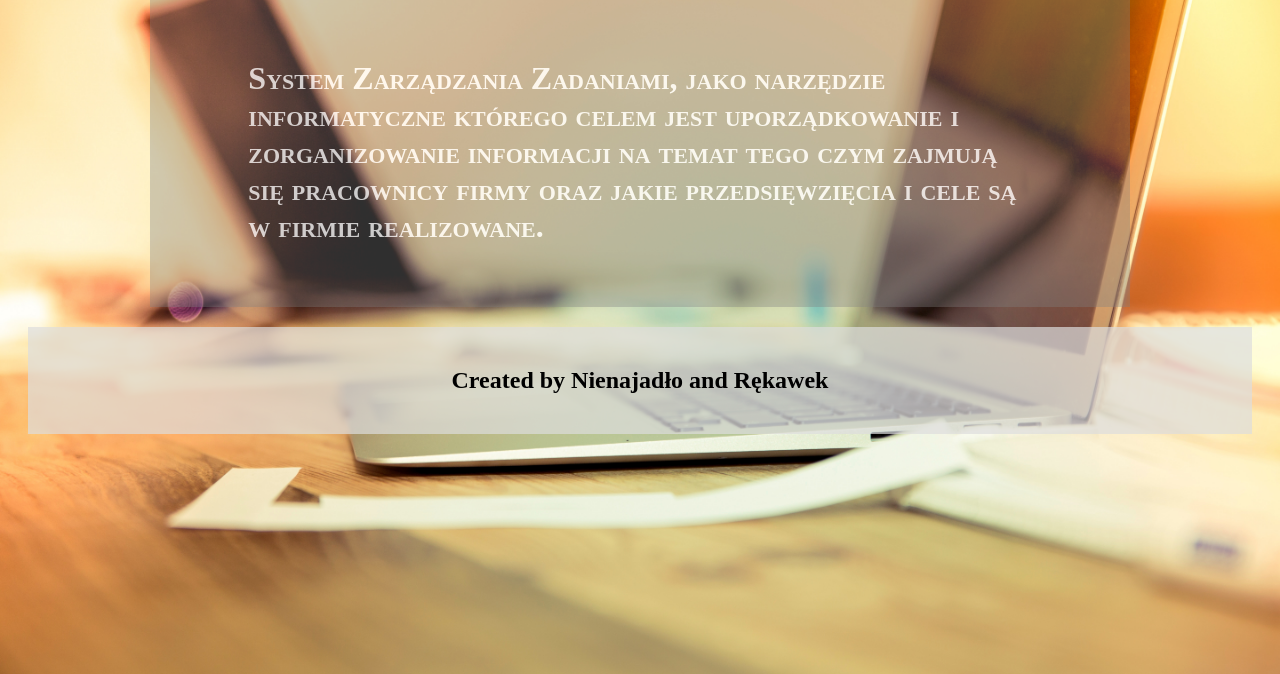
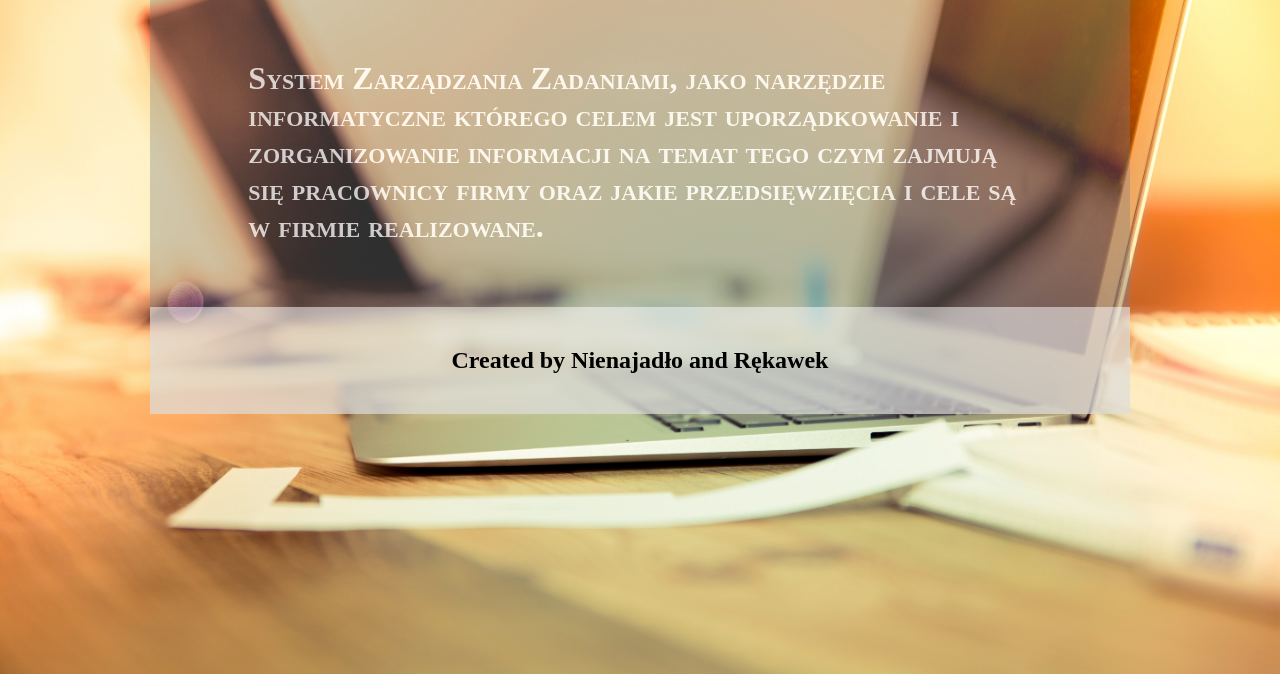
Before and after one commit to DarnoKzsip/phpzal, a PHP site: page /infosite.php in a window 1280 px wide. Shown: the part 112-786 px from the top of the page. Run offline with PHP 8.4, Linux system fonts and the light colour scheme.

Commit message:
Merge branch 'cssy' of https://github.com/DarnoKzsip/phpzal
# Conflicts:
#	delete.php
#	dodajzadanie.php
#	infosite.php

Signed-off-by: Boldeusz <mnpower@poczta.onet.pl>

```diff
--- a/style.css
+++ b/style.css
@@ -165,10 +165,14 @@ min-width:200px; // Suppose you want minimum width of 1000px
 
 }
 .footer {
-  padding: 20px;
+  width: 80%;
+
   text-align: center;
   background: #ddddddb3;
-  margin-top:20px;
+
+  margin: 0 auto;
+  padding-top: 20px;
+  padding-bottom:20px;
 }
 .container {
     margin-top:45px;
@@ -183,8 +187,6 @@ min-width:200px; // Suppose you want minimum width of 1000px
 
   margin: 0 auto;
   width: 80%;
-
-
   padding-bottom: 40px;
   padding-top:40px;
   background: #80808075;
```
